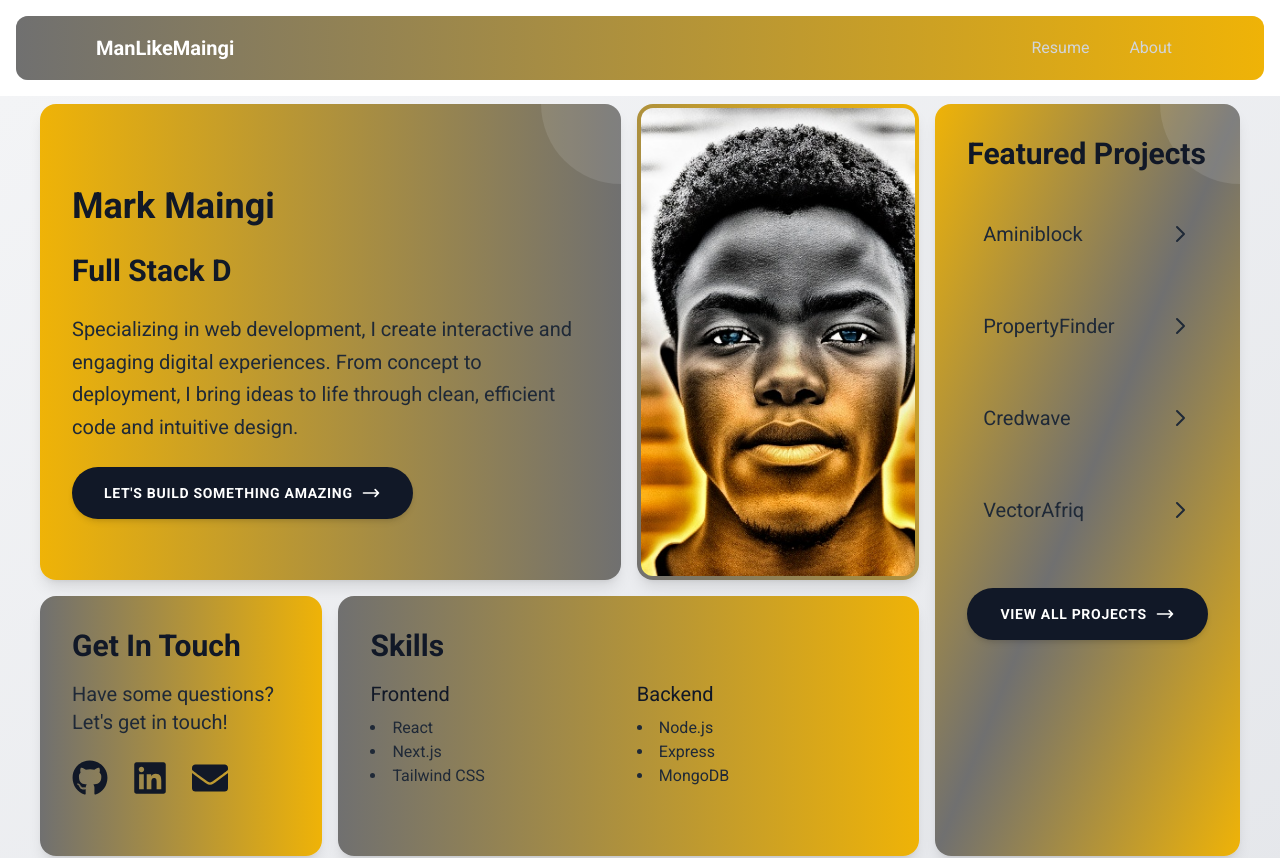
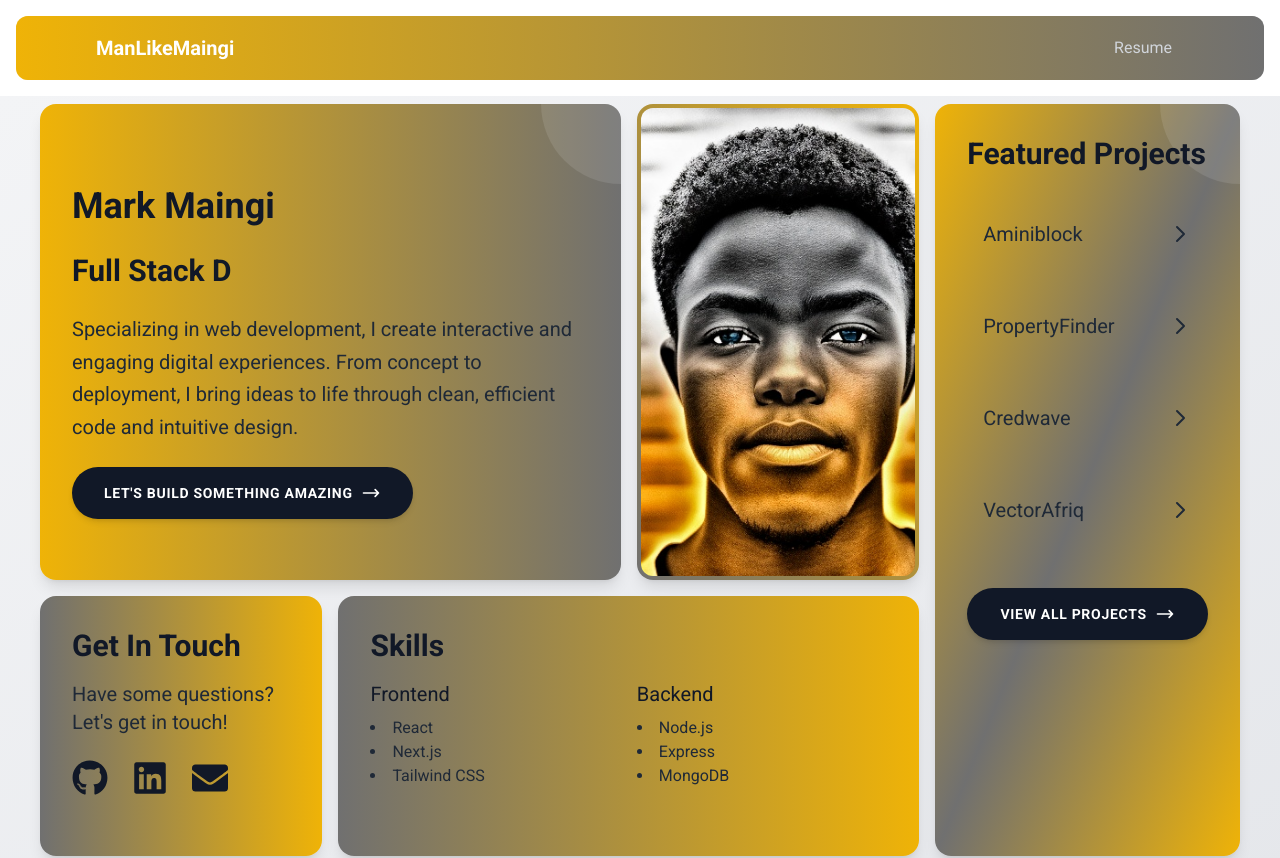
Before and after one commit to MaingiMuema/Portfolio101, a Next.js app: page / in a window 1280 px wide. Shown: the top 858 px of the page. Built offline with nearby package versions, Linux system fonts and the light colour scheme.

Commit message:
Added cursor motion animation and adde missing dependencies

```diff
--- a/components/ContactSection.jsx
+++ b/components/ContactSection.jsx
@@ -1,7 +1,7 @@
 // components/ContactSection.js
 export default function ContactSection() {
     return (
-      <div className="p-4 bg-primary text-white text-center">
+      <div className="p-4 bg-black text-white text-center">
         <h3 className="text-lg font-semibold">Connect with Me</h3>
         <div className="mt-2 space-x-4">
           <a href="https://youtube.com@diffusion_gen" target="_blank" className="hover:underline">Youtube</a>
--- a/components/LandingPage.jsx
+++ b/components/LandingPage.jsx
@@ -3,6 +3,7 @@ import Navbar from '../components/Navbar';
 import PortfolioGrid from './PortfolioGrid';
 import ContactSection from './ContactSection';
 import WelcomeAnimation from './WelcomeAnimation';
+import MouseAnimation from './MouseAnimation'
 import { useState } from 'react';
 
 export default function LandingPage() {
@@ -22,7 +23,7 @@ export default function LandingPage() {
                 <ContactSection />
             </>
         )}
-
+            <MouseAnimation />
     </div>
   );
 }
--- /dev/null
+++ b/components/MouseAnimation.jsx
@@ -0,0 +1,67 @@
+"use client"
+import { useEffect, useState } from 'react';
+
+const MouseAnimation = () => {
+    const [mousePosition, setMousePosition] = useState({ x: 0, y: 0 });
+    const [trail, setTrail] = useState([]);
+
+    useEffect(() => {
+        const handleMouseMove = (e) => {
+            setMousePosition({ x: e.clientX, y: e.clientY });
+        };
+
+        window.addEventListener('mousemove', handleMouseMove);
+
+        return () => {
+            window.removeEventListener('mousemove', handleMouseMove);
+        };
+    }, []);
+
+    useEffect(() => {
+        setTrail((prevTrail) => [...prevTrail, mousePosition].slice(-20));
+    }, [mousePosition]);
+
+    return (
+        <div style={{
+            position: 'fixed',
+            top: 0,
+            left: 0,
+            pointerEvents: 'none',
+            zIndex: 9999,
+            cursor: 'none', // Add this line to hide the default cursor
+            width: '100vw',  // Add this to cover the entire viewport
+            height: '100vh', // Add this to cover the entire viewport
+        }}>
+            {/* Custom cursor */}
+            <div
+                style={{
+                    position: 'absolute',
+                    left: mousePosition.x - 10, // Center the custom cursor
+                    top: mousePosition.y - 10,  // Center the custom cursor
+                    width: 20,
+                    height: 20,
+                    backgroundColor: 'white',
+                    borderRadius: '50%',
+                    pointerEvents: 'none',
+                }}
+            />
+            {trail.map((point, index) => (
+                <div
+                    key={index}
+                    style={{
+                        position: 'absolute',
+                        left: point.x,
+                        top: point.y,
+                        width: 10 - index * 0.5,
+                        height: 10 - index * 0.5,
+                        backgroundColor: `rgba(255, 255, 255, ${1 - index * 0.05})`,
+                        borderRadius: '50%',
+                        transition: 'all 0.1s ease-out',
+                    }}
+                />
+            ))}
+        </div>
+    );
+};
+
+export default MouseAnimation;
--- a/components/Navbar.jsx
+++ b/components/Navbar.jsx
@@ -12,7 +12,7 @@ export default function Navbar() {
     }, []);
 
     return (
-      <nav className={`sticky top-0 z-50 bg-gradient-to-r from-[#707070] to-[#efb307] m-4 rounded-xl transition-opacity duration-500 ${isVisible ? 'opacity-100' : 'opacity-0'}`}>
+      <nav className={`sticky top-0 z-50 bg-gradient-to-r from-[#efb307] to-[#707070] m-4 rounded-xl transition-opacity duration-500 ${isVisible ? 'opacity-100' : 'opacity-0'}`}>
         <div className="max-w-6xl mx-auto px-4 sm:px-6 lg:px-8">
           <div className="flex items-center justify-between h-16">
             <a href="/" className="text-xl font-bold text-white hover:text-gray-200 transition duration-150 ease-in-out">
@@ -21,17 +21,8 @@ export default function Navbar() {
 
             {/* Desktop menu */}
             <div className="hidden md:flex space-x-4">
-              {['Resume', 'About',].map((item) => (
-                item === 'Resume' ? (
-                  <a
-                    key={item}
-                    href="/Mark Maingi CV.pdf" // Update this path to your actual resume file
-                    download="Mark Maingi CV.pdf" // Update this to your preferred filename
-                    className="text-gray-300 hover:bg-gray-700 hover:text-white px-3 py-2 rounded-md font-medium transition duration-150 ease-in-out"
-                  >
-                    {item}
-                  </a>
-                ) : (
+              {['Resume',].map((item) => (
+
                   <a
                     key={item}
                     href={`${item.toLowerCase()}`}
@@ -39,7 +30,7 @@ export default function Navbar() {
                   >
                     {item}
                   </a>
-                )
+
               ))}
             </div>
 
```
Also changed, not shown: package.json (+7 -4 lines), app/resume/page.tsx (renamed from app/about/page.tsx), 1 other file (tests, documents, lock files or other folders).
